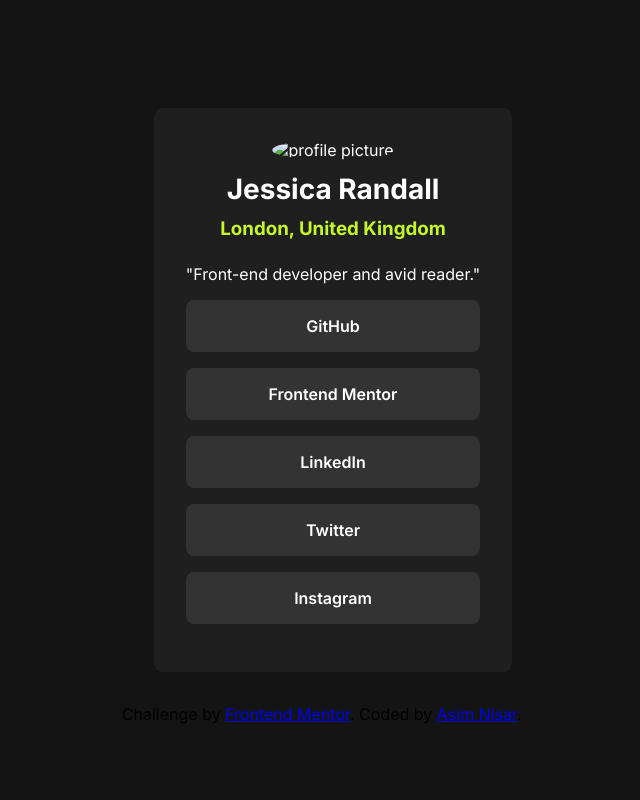
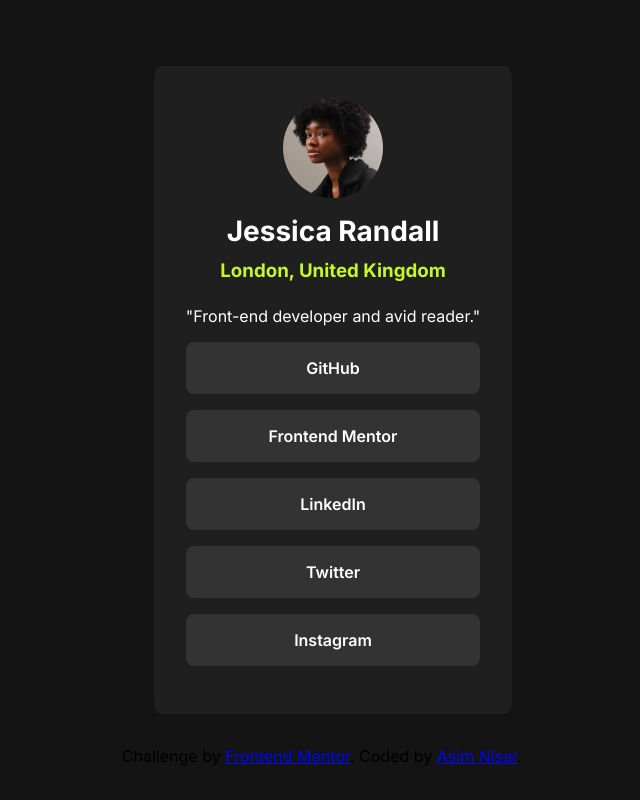
Before and after one commit to asimnisar2746/social-link, a plain HTML site: page index.html in a window 1280 px wide. Shown: the whole page, without its empty margins (307-947 px from the left). Drawn offline with Linux system fonts and the light colour scheme; the site is published under a folder, as on GitHub Pages, so addresses that start at the root find nothing.

Commit message:
Update index.html

```diff
--- a/index.html
+++ b/index.html
@@ -14,7 +14,7 @@
 <body>
 <div class="container">
   <div class="hero">
-  <img src="/public/avatar-jessica.jpeg" alt="profile picture">
+  <img src="./public/avatar-jessica.jpeg" alt="profile picture">
   <h1>Jessica Randall</h1>
   <h3>London, United Kingdom</h3>
   <p>"Front-end developer and avid reader."</p>
```
